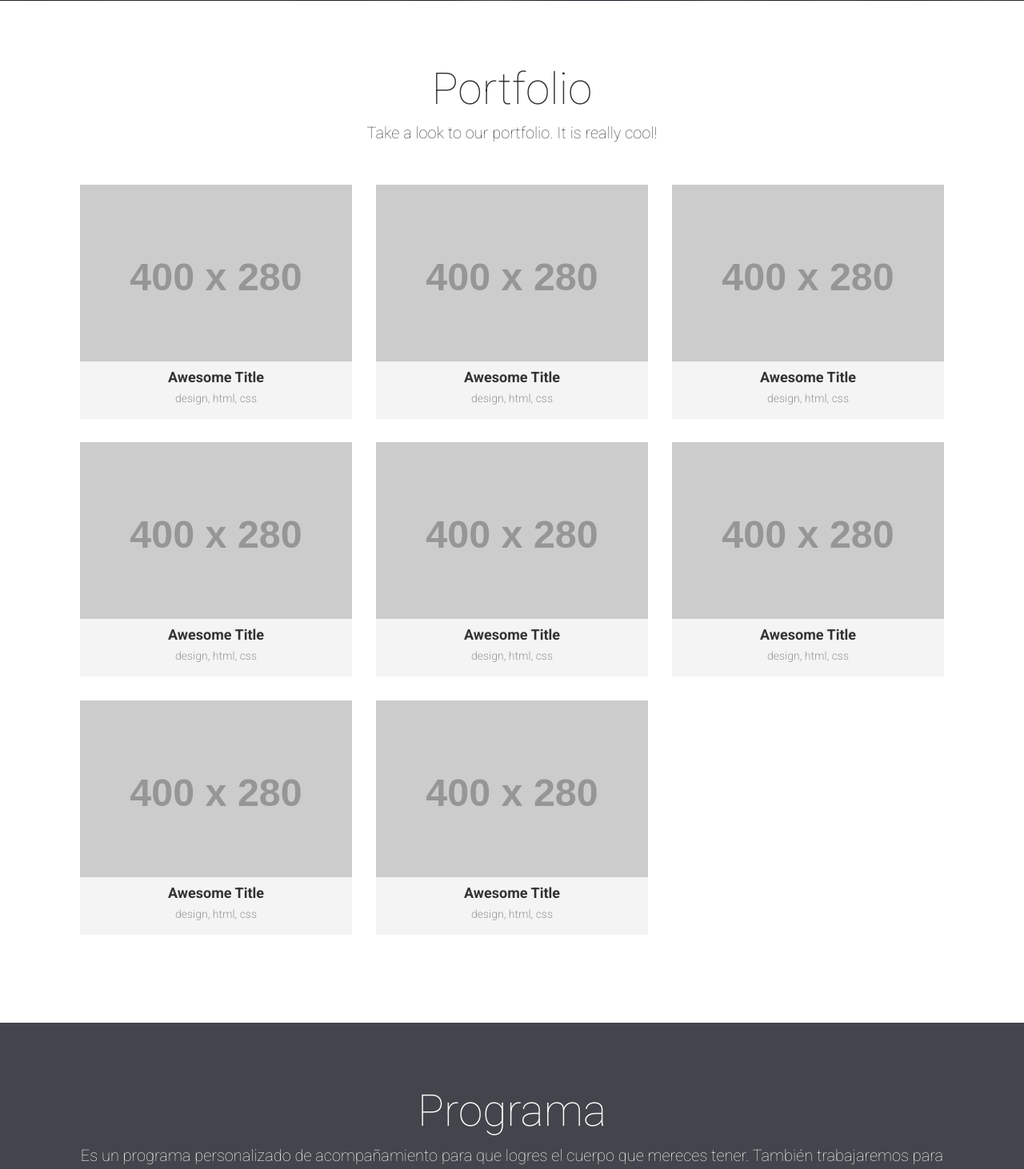
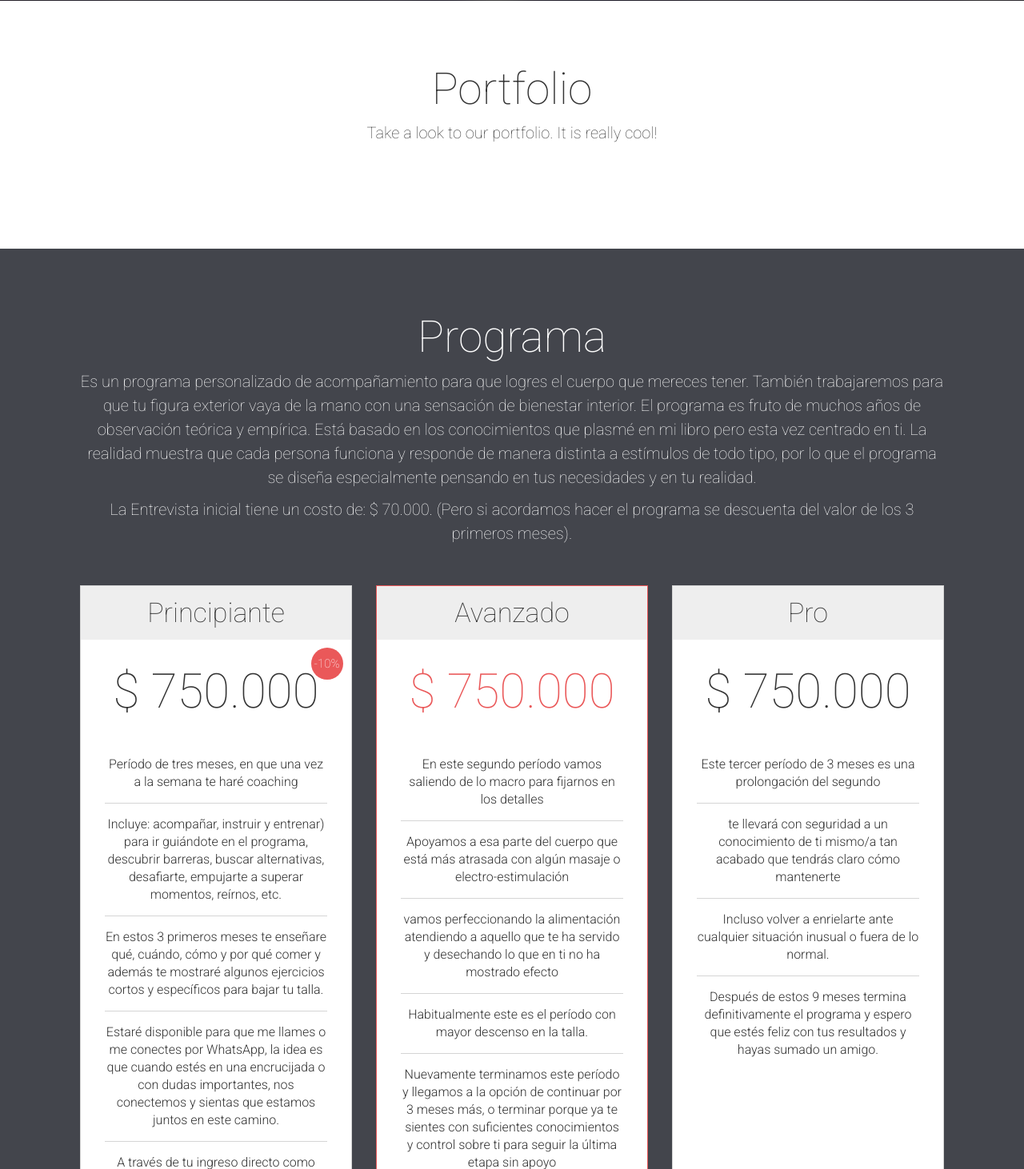
Before and after one commit to edwinperaza/pancho-tobat-website, a Django app: template home/templates/home/home.html in a window 1280 px wide. Shown: the part 1572-3034 px from the top of the page at 80% size. Run offline with Django 3.2, Linux system fonts and the light colour scheme; the template is opened without the code that fills it: values that come from a table or form of the project are taken from there, others are empty; grey boxes labelled with a size stand in for pictures from a placeholder-image service; parts of the project's set-up code (start-up, migrations or seed data) failed here and were passed over; some libraries are stand-ins or nearby versions; some web fonts are replaced.

Commit message:
clean services list in home.html

```diff
--- a/home/templates/home/home.html
+++ b/home/templates/home/home.html
@@ -150,119 +150,6 @@ El deporte ha sido mi vida, modelándola en forma y fondo. Los valores del compa
 			{% endfor %}
 
 			<!-- // Item -->
-
-			<div class="portfolio-item col-md-4 col-xs-6 web-design art">
-				<article>
-					<div class="image-container">
-						<div class="image">
-							<a href="http://placehold.it/400x280.jpg" class="fancybox" data-fancybox-group="portfolio">
-								<img src="http://placehold.it/400x280.jpg&text=Image+2" alt="">
-								<span class="info"><span><i class="fa fa-search"></i></span></span>
-							</a>
-						</div>
-					</div>
-					<h4>Awesome Title</h4>
-					<div class="tags">design, html, css</div>
-				</article>
-			</div>
-			<div class="portfolio-item col-md-4 col-xs-6 art">
-				<article>
-					<div class="image-container">
-						<div class="image">
-							<a href="http://placehold.it/400x280.jpg" class="fancybox" data-fancybox-group="portfolio">
-								<img src="http://placehold.it/400x280.jpg&text=Image+3" alt="">
-								<span class="info"><span><i class="fa fa-search"></i></span></span>
-							</a>
-						</div>
-					</div>
-					<h4>Awesome Title</h4>
-					<div class="tags">design, html, css</div>
-				</article>
-			</div>
-			<div class="portfolio-item col-md-4 col-xs-6 development art">
-				<article>
-					<div class="image-container">
-						<div class="image">
-							<a href="http://placehold.it/400x280.jpg" class="fancybox" data-fancybox-group="portfolio">
-								<img src="http://placehold.it/400x280.jpg&text=Image+4" alt="">
-								<span class="info"><span><i class="fa fa-search"></i></span></span>
-							</a>
-						</div>
-					</div>
-					<h4>Awesome Title</h4>
-					<div class="tags">design, html, css</div>
-				</article>
-			</div>
-			<div class="portfolio-item col-md-4 col-xs-6 art development">
-				<article>
-					<div class="image-container">
-						<div class="image">
-							<a href="http://placehold.it/400x280.jpg" class="fancybox" data-fancybox-group="portfolio">
-								<img src="http://placehold.it/400x280.jpg&text=Image+5" alt="">
-								<span class="info"><span><i class="fa fa-search"></i></span></span>
-							</a>
-						</div>
-					</div>
-					<h4>Awesome Title</h4>
-					<div class="tags">design, html, css</div>
-				</article>
-			</div>
-			<div class="portfolio-item col-md-4 col-xs-6 web-design art">
-				<article>
-					<div class="image-container">
-						<div class="image">
-							<a href="http://placehold.it/400x280.jpg" class="fancybox" data-fancybox-group="portfolio">
-								<img src="http://placehold.it/400x280.jpg&text=Image+6" alt="">
-								<span class="info"><span><i class="fa fa-search"></i></span></span>
-							</a>
-						</div>
-					</div>
-					<h4>Awesome Title</h4>
-					<div class="tags">design, html, css</div>
-				</article>
-			</div>
-			<div class="portfolio-item col-md-4 col-xs-6 web-design">
-				<article>
-					<div class="image-container">
-						<div class="image">
-							<a href="http://placehold.it/400x280.jpg" class="fancybox" data-fancybox-group="portfolio">
-								<img src="http://placehold.it/400x280.jpg&text=Image+7" alt="">
-								<span class="info"><span><i class="fa fa-search"></i></span></span>
-							</a>
-						</div>
-					</div>
-					<h4>Awesome Title</h4>
-					<div class="tags">design, html, css</div>
-				</article>
-			</div>
-			<div class="portfolio-item col-md-4 col-xs-6 art">
-				<article>
-					<div class="image-container">
-						<div class="image">
-							<a href="http://placehold.it/400x280.jpg" class="fancybox" data-fancybox-group="portfolio">
-								<img src="http://placehold.it/400x280.jpg&text=Image+8" alt="">
-								<span class="info"><span><i class="fa fa-search"></i></span></span>
-							</a>
-						</div>
-					</div>
-					<h4>Awesome Title</h4>
-					<div class="tags">design, html, css</div>
-				</article>
-			</div>
-			<div class="portfolio-item col-md-4 col-xs-6 web-design">
-				<article>
-					<div class="image-container">
-						<div class="image">
-							<a href="http://placehold.it/400x280.jpg" class="fancybox" data-fancybox-group="portfolio">
-								<img src="http://placehold.it/400x280.jpg&text=Image+9" alt="">
-								<span class="info"><span><i class="fa fa-search"></i></span></span>
-							</a>
-						</div>
-					</div>
-					<h4>Awesome Title</h4>
-					<div class="tags">design, html, css</div>
-				</article>
-			</div>
 		</div>
 	</div>
 </div>
```
